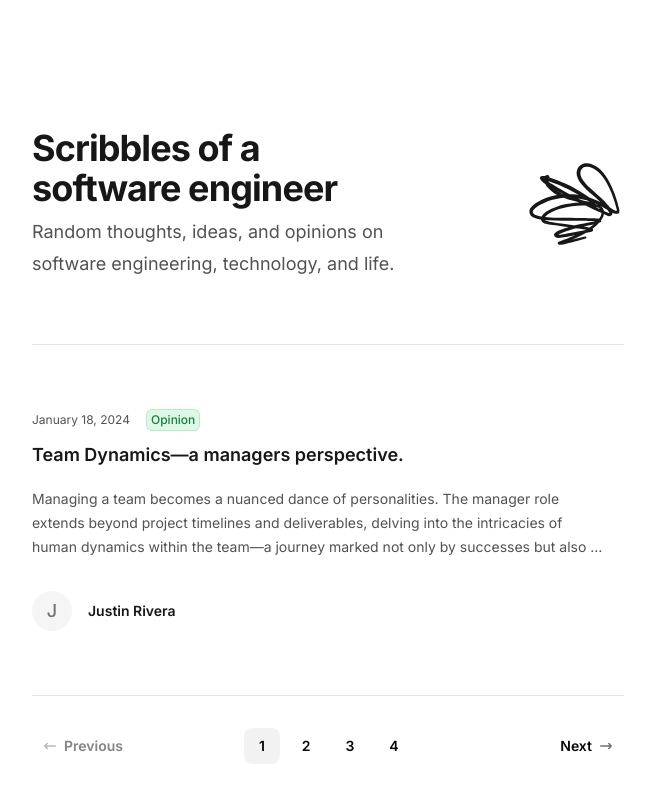
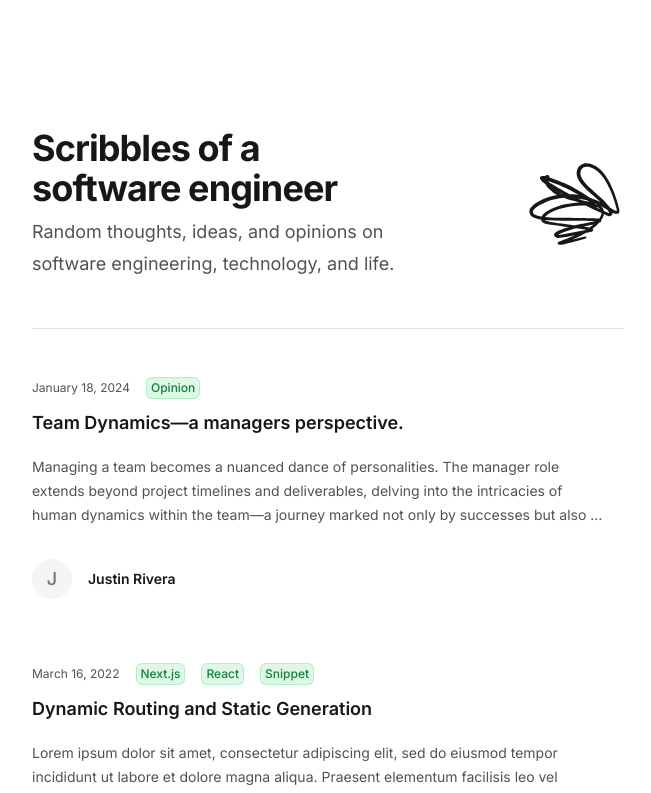
Before and after one commit to jstnmthw/next-static-blog, a Next.js app: page / in a window 1280 px wide. Shown: the top 793 px of the page, without its empty margins (312-963 px from the left). Built offline with nearby package versions, Linux system fonts and the light colour scheme.

Commit message:
Refactor page and posts components

```diff
--- a/app/components/posts.tsx
+++ b/app/components/posts.tsx
@@ -11,7 +11,7 @@ const Posts: FC<{ posts: PostType[]; className?: string }> = ({
 }) => {
   return (
     <div className={classNames(className, 'mx-auto')}>
-      <div className="mt-10 space-y-16 border-t border-neutral-200 pt-10 sm:mt-16 sm:pt-16 dark:border-neutral-800">
+      <div className="space-y-16">
         {posts.map((post) => (
           <article
             key={post.slug}
--- a/app/page.tsx
+++ b/app/page.tsx
@@ -5,7 +5,7 @@ import Footer from './components/footer';
 import PostsPagination from './components/posts-pagination';
 
 function getData(page: number = 1) {
-  const posts = getAllPosts(page, 1, [
+  const posts = getAllPosts(page, 2, [
     'title',
     'categories',
     'date',
@@ -34,7 +34,8 @@ export default function Page({
   const posts = getData(Number(searchParams.page));
   return (
     <div className="pt-24 pb-16 sm:pt-32 px-10 sm:px-15">
-      <div className="flex justify-between">
+      {searchParams.page === '1' && (
+        <div className="flex justify-between sm:pb-12 sm:mb-12 border-b border-neutral-200 dark:border-neutral-800">
           <div>
             <h2 className="text-3xl text-balance font-bold tracking-tight text-neutral-900 sm:text-4xl dark:text-neutral-50">
               Scribbles of a <br /> software engineer
@@ -46,6 +47,7 @@ export default function Page({
           </div>
           <ScribbleIcon className="w-36 text-balance text-neutral-900 dark:text-neutral-100" />
         </div>
+      )}
       <Posts
         posts={posts.data}
         className="mb-8 pb-16 border-b border-neutral-200 dark:border-neutral-800"
```
Lines whose indentation alone changed are shown as unchanged.
